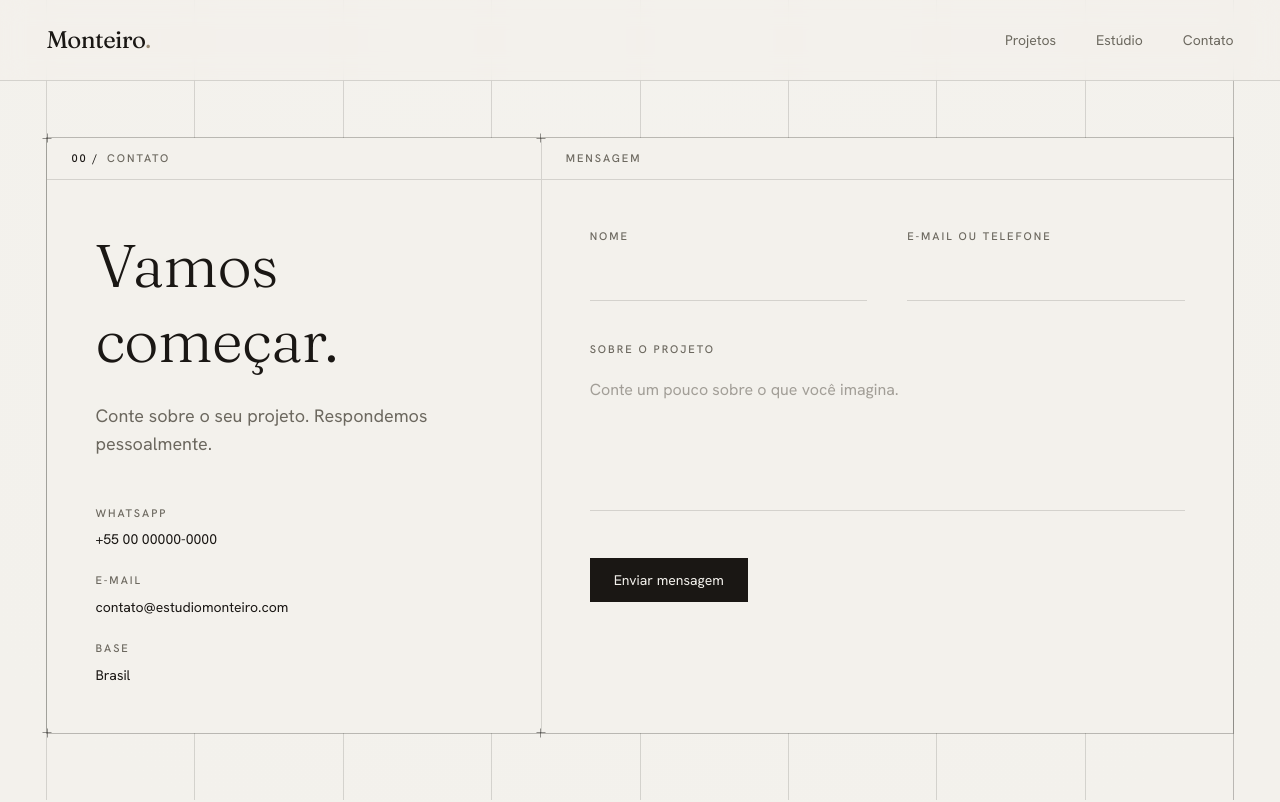
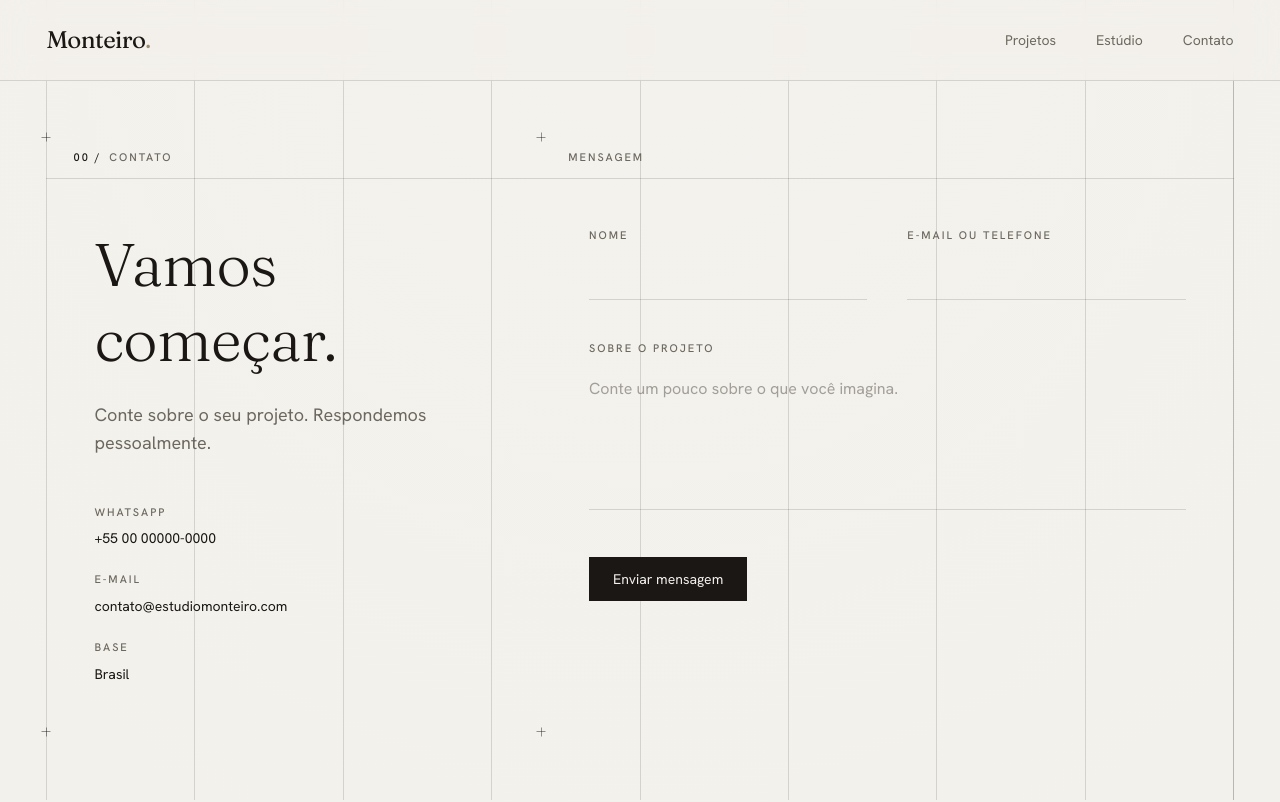
Before and after one commit to theusinshow/monteiro, a Next.js app: page /contato in a window 1280 px wide. Shown: the top 802 px of the page. Built offline with nearby package versions, Linux system fonts and the light colour scheme.

Commit message:
refactor(grid): Cell/CellGroup place on global grid, drop box borders

```diff
--- a/components/ui/Cell.tsx
+++ b/components/ui/Cell.tsx
@@ -2,25 +2,21 @@ import { cn } from "@/lib/cn";
 import { CornerMarks } from "@/components/ui/Plus";
 
 /**
- * CellGroup — a bordered modular matrix. Children are laid out on a grid with
- * 1px hairline gaps (single, never doubled) and an outer hairline frame, like
- * the cells of an architectural drawing.
+ * A run of content blocks laid out on the global column grid. No boxed border /
+ * background — the persistent GridField shows through; structure reads from the
+ * shared columns and from element-bound Rules, not from per-section boxes.
  */
 export function CellGroup({
   children,
   className,
-  cols,
+  cols = "grid-cols-4 md:grid-cols-6 lg:grid-cols-8",
 }: {
   children: React.ReactNode;
   className?: string;
-  /** Tailwind grid-cols utility, e.g. "md:grid-cols-3". */
+  /** Tailwind grid-cols utility; defaults to the global 4/6/8 rhythm. */
   cols?: string;
 }) {
-  return (
-    <div className={cn("border border-line bg-line", className)}>
-      <div className={cn("grid gap-px", cols)}>{children}</div>
-    </div>
-  );
+  return <div className={cn("grid", cols, className)}>{children}</div>;
 }
 
 type CellProps = {
@@ -32,13 +28,16 @@ type CellProps = {
   annotation?: string;
   /** Eyebrow label in the cell header. */
   label?: string;
-  /** Grid span utilities, e.g. "md:col-span-2". */
+  /** Grid span utilities, e.g. "lg:col-span-4". */
   span?: string;
   /** Render crosshair (+) marks at the cell's four corners. */
   marks?: boolean;
 };
 
-/** A single bordered cell. Sits on the CellGroup's hairline grid. */
+/**
+ * A content block placed on the grid. An optional header (index / label /
+ * annotation) sits above a local hairline that spans only the cell.
+ */
 export function Cell({
   children,
   className,
@@ -50,10 +49,10 @@ export function Cell({
 }: CellProps) {
   const hasHeader = index || annotation || label;
   return (
-    <div className={cn("relative bg-paper", span)}>
+    <div className={cn("relative", span)}>
       {marks && <CornerMarks />}
       {hasHeader && (
-        <div className="flex items-center justify-between border-b border-line px-5 py-3 md:px-6">
+        <div className="flex items-center justify-between border-b border-line px-(--cell-pad) py-3">
           <span className="label">
             {index && <span className="text-ink">{index} /</span>}
             {label && <span className={cn(index && "ml-2")}>{label}</span>}
@@ -62,7 +61,7 @@ export function Cell({
         </div>
       )}
       {children && (
-        <div className={cn("p-5 md:p-6", className)}>{children}</div>
+        <div className={cn("p-(--cell-pad)", className)}>{children}</div>
       )}
     </div>
   );
```
